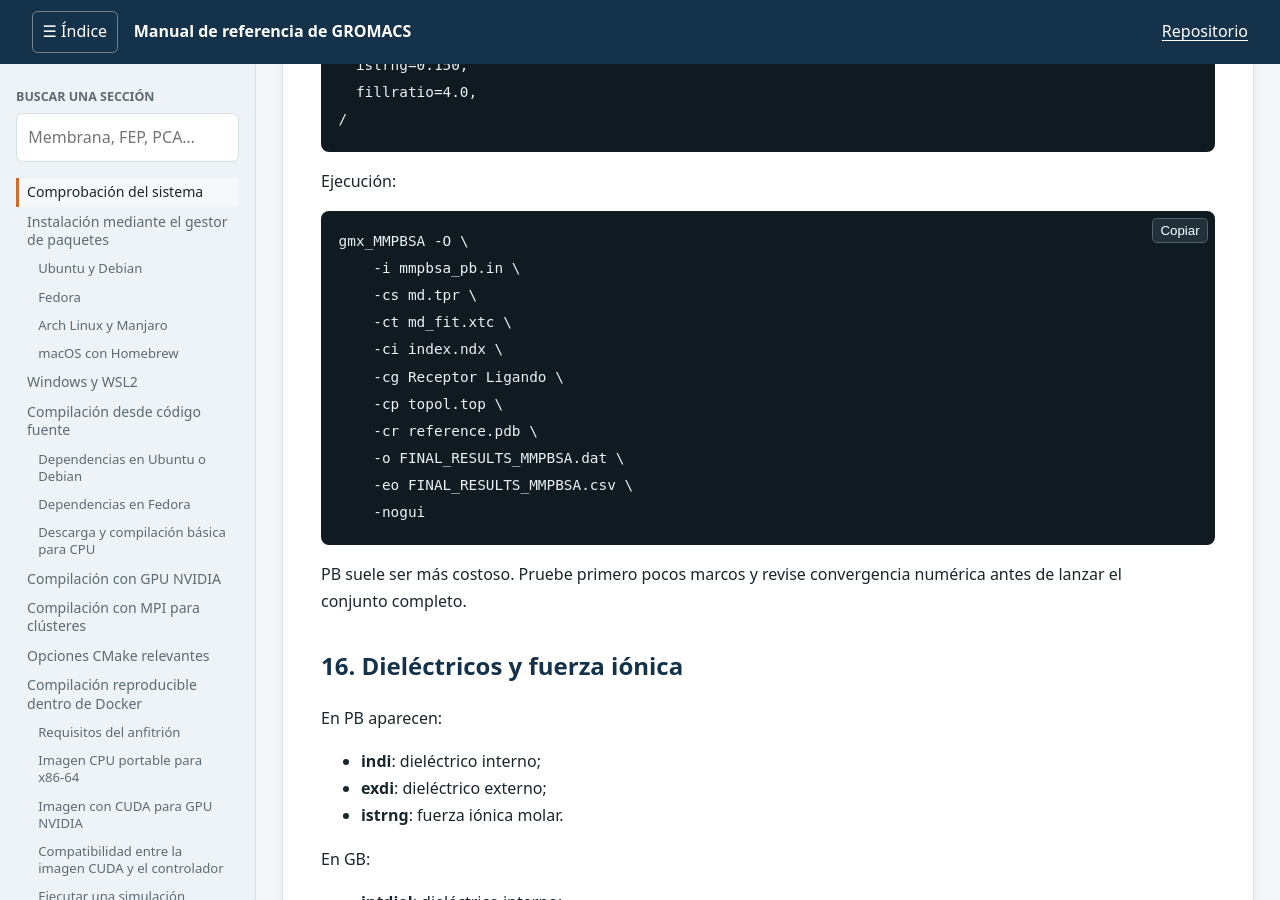
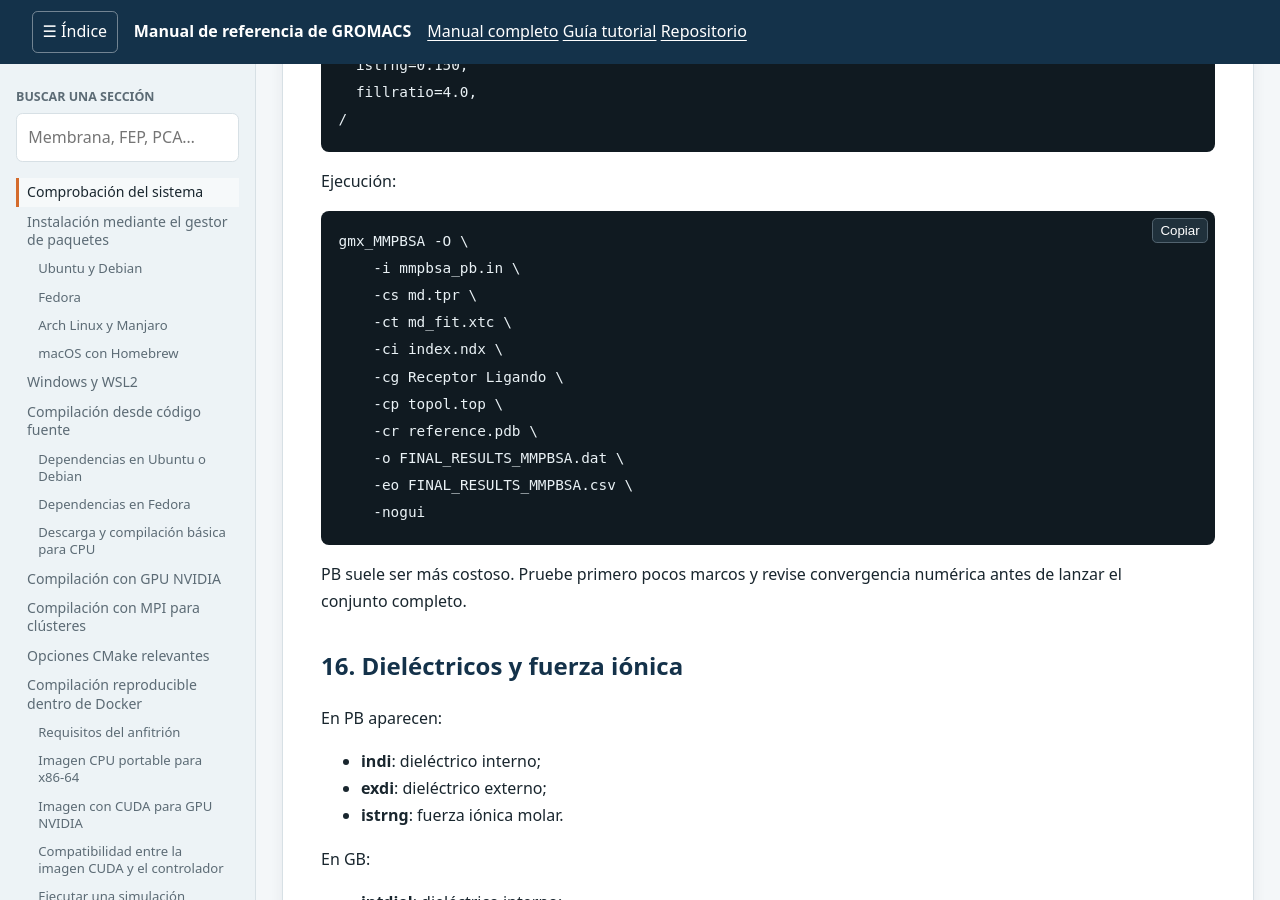
Before and after one commit to juanjosecas/manual-gromacs, a Jekyll site: the page built from index.md, in a window 1280 px wide and 900 px high, scrolled down 180017 px. Built offline with Jekyll 4.4.1, drawn with Linux system fonts in a browser that asks for light colours.

Commit message:
Add navigation for tutorial guide

```diff
--- a/_layouts/default.html
+++ b/_layouts/default.html
@@ -30,19 +30,23 @@
   <header class="site-header">
     <button id="menu-button" type="button" aria-controls="sidebar" aria-expanded="false">☰ Índice</button>
     <a class="brand" href="{{ '/' | relative_url }}">{{ site.title }}</a>
-    <a class="repository" href="https://github.com/juanjosecas/manual-gromacs">Repositorio</a>
+    <nav class="site-nav" aria-label="Navegación principal">
+      <a href="{{ '/' | relative_url }}">Manual completo</a>
+      <a href="{{ '/guia/' | relative_url }}">Guía tutorial</a>
+      <a class="repository" href="https://github.com/juanjosecas/manual-gromacs">Repositorio</a>
+    </nav>
   </header>
 
   <div class="page">
     <aside id="sidebar">
       <label for="toc-search">Buscar una sección</label>
       <input id="toc-search" type="search" placeholder="Membrana, FEP, PCA…">
-      <nav id="toc" aria-label="Índice del manual"></nav>
+      <nav id="toc" aria-label="Índice de esta página"></nav>
     </aside>
 
     <main id="contenido" tabindex="-1">
       <article>{{ content }}</article>
-      <footer>El sitio se reconstruye automáticamente desde <code>manual.md</code>.</footer>
+      <footer>El sitio se reconstruye automáticamente desde los archivos Markdown del repositorio.</footer>
     </main>
   </div>
   <div id="backdrop" hidden></div>
```
